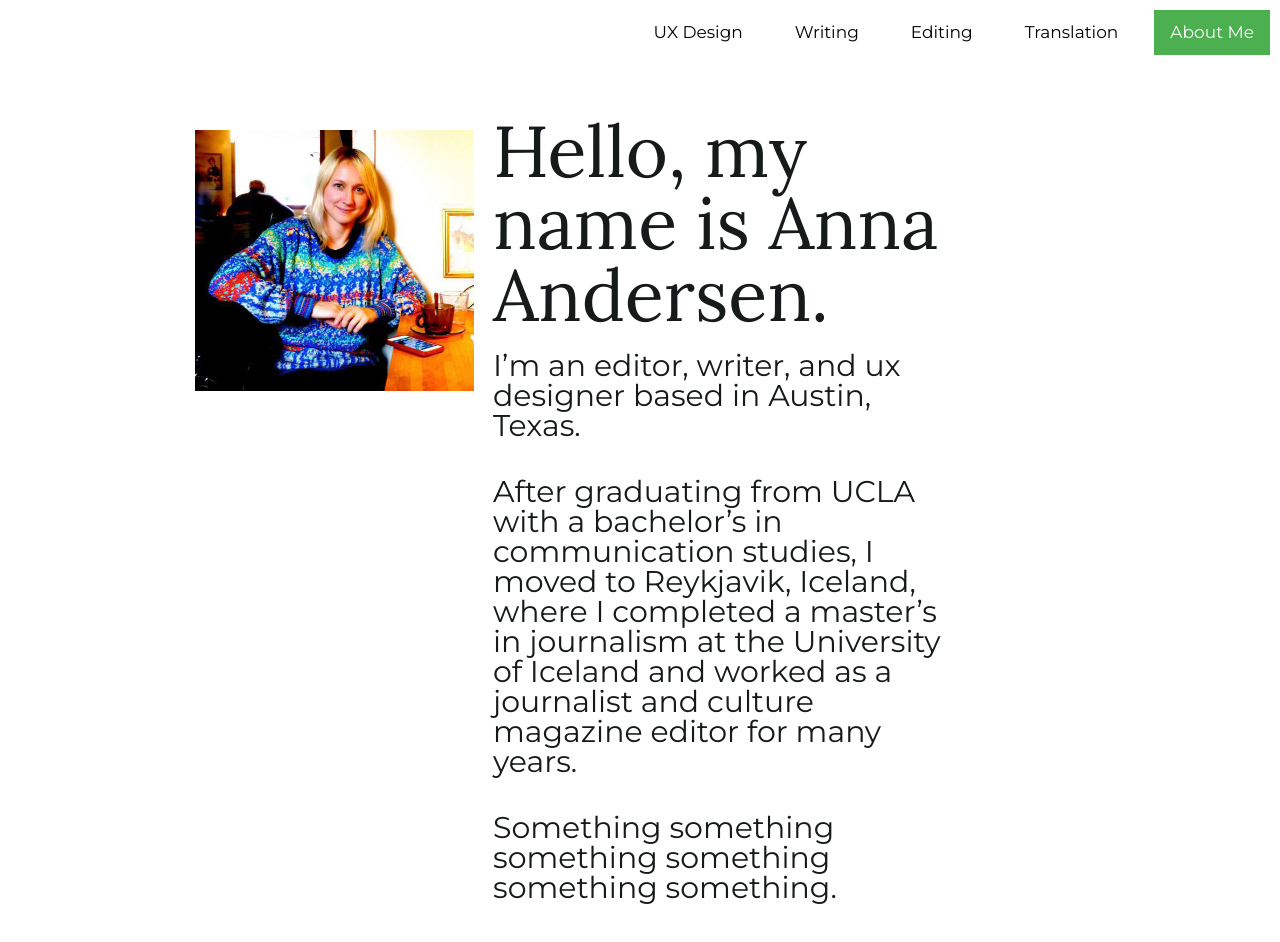
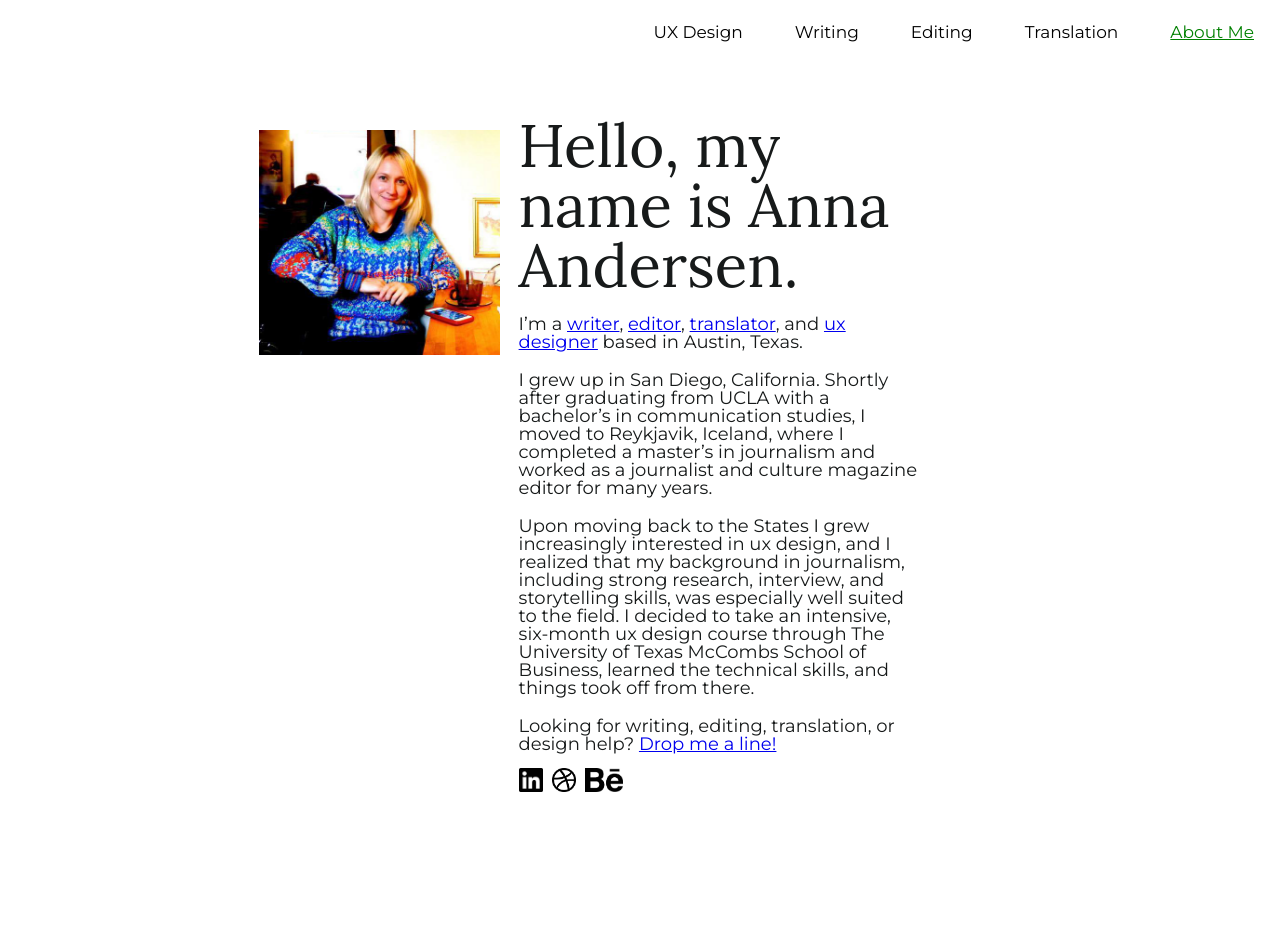
Before and after one commit to Sheepington/HW-MyFirstLayout, a plain HTML site: page index.html in a window 1280 px wide. After the commit the page ends 845 px from the top, so only its background shows below. Drawn offline with Linux system fonts and the light colour scheme.

Commit message:
final
final

```diff
--- a/css/style.css
+++ b/css/style.css
@@ -23,14 +23,14 @@
 
   /* Change the color of links on hover */
   .navigation a:hover {
-    background-color: #ddd;
-    color: black;
+    color: green;
   }
 
   /* Add a color to the active/current link */
   .navigation a.active {
-    background-color: #4CAF50;
-    color: white;
+    color: green;
+    text-decoration: underline;
+    text-decoration-color: green;
   }
 
 .profilephoto {
@@ -41,7 +41,7 @@
 }
 
 .container {
-    max-width: 75%;
+    max-width: 65%;
     margin: 0 auto;
     padding: 15px;
     display: block;
@@ -65,12 +65,21 @@
 h1 {
     color: rgb(23, 26, 26);
     font-family: 'Lora', serif;
-    font-size: 72px;
+    font-size: 60px;
 }
 
 p {
     color: rgb(23, 26, 26);
     font-family: 'Montserrat', sans-serif;
-    font-size: 30px;
+    font-size: 18px;
     margin-top: 20px;
 }
+
+.social {
+  margin-top: 15px;
+}
+
+.icon {
+  height: 24px;
+  margin-right: 5px;
+}
--- a/index.html
+++ b/index.html
@@ -5,6 +5,8 @@
         <link href="css/reset.css" type="text/css" rel="stylesheet">
         <link href="css/style.css" type="text/css" rel="stylesheet">
         <link href="https://fonts.googleapis.com/css?family=Lora|Montserrat&display=swap" rel="stylesheet">
+        <link href="https://fonts.googleapis.com/css?family=EB+Garamond&display=swap" rel="stylesheet">
+
     </head>
     <body>
 <nav class="navigation">
@@ -13,19 +15,24 @@
     <a href="#editing">Editing</a>
     <a href="#writing">Writing</a>
     <a href="#uxdesign">UX Design</a>
+</nav>
 
-</nav>
 <div class="container">
     <div class="photo">
     <img class="profilephoto" src="images/anna2.jpg" alt="Anna">
 </div>
     <div class="text">
             <h1>Hello, my name is Anna Andersen.</h1>
-            <p>I’m an editor, writer, and ux designer based in Austin, Texas.</p>
-            <br>
-            <p>After graduating from UCLA with a bachelor’s in communication studies, I moved to Reykjavik, Iceland, where I completed a master’s in journalism at the University of Iceland and worked as a journalist and culture magazine editor for many years.</p>
-            <br>
-            <p>Something something something something something something.</p>
+            <p>I’m a <a href="#writing">writer</a>, <a href="#editing">editor</a>, <a href="#translation">translator</a>, and <a href="#uxdesign">ux designer</a> based in Austin, Texas.</p>
+            <p>I grew up in San Diego, California. Shortly after graduating from UCLA with a bachelor’s in communication studies, I moved to Reykjavik, Iceland, where I completed a master’s in journalism and worked as a journalist and culture magazine editor for many years.</p>
+            <p>Upon moving back to the States I grew increasingly interested in ux design, and I realized that my background in journalism, including strong research, interview, and storytelling skills, was especially well suited to the field. I decided to take an intensive, six-month ux design course through The University of Texas McCombs School of Business, learned the technical skills, and things took off from there.</p>
+            <p>Looking for writing, editing, translation, or design help? <a href="mailto:anna1210@gmail.com"target="_top"> Drop me a line!</a></p>
+            <i class="fa fa-linkedin-square" aria-hidden="true"></i>
+            <div class="social">
+                    <a href="https://www.linkedin.com/in/annaandersen"><img src="images/linkedin.jpg" alt="Linkedin" class="icon"></a>
+                <img src="images/dribbble-icon.jpg" alt="dribble" class="icon">
+                <img src="images/behance-logo.jpg" alt="Behance" class="icon">
+            </div>
     </div>
 </div>
     </body>
```
Also changed, not shown: images/behance-logo.jpg (added), images/dribbble-icon.jpg (added), images/linkedin.jpg (added).
